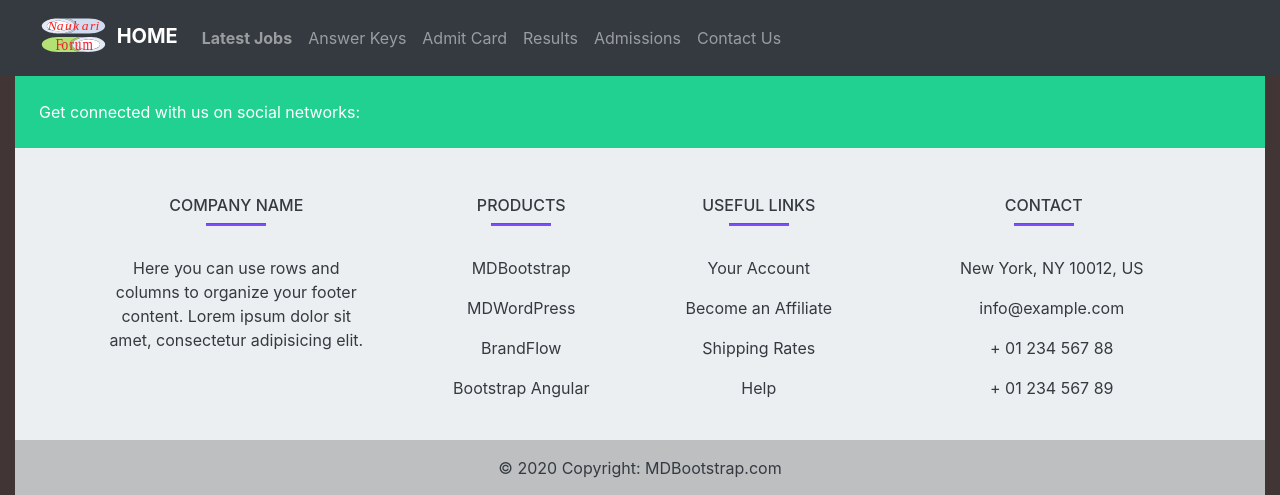
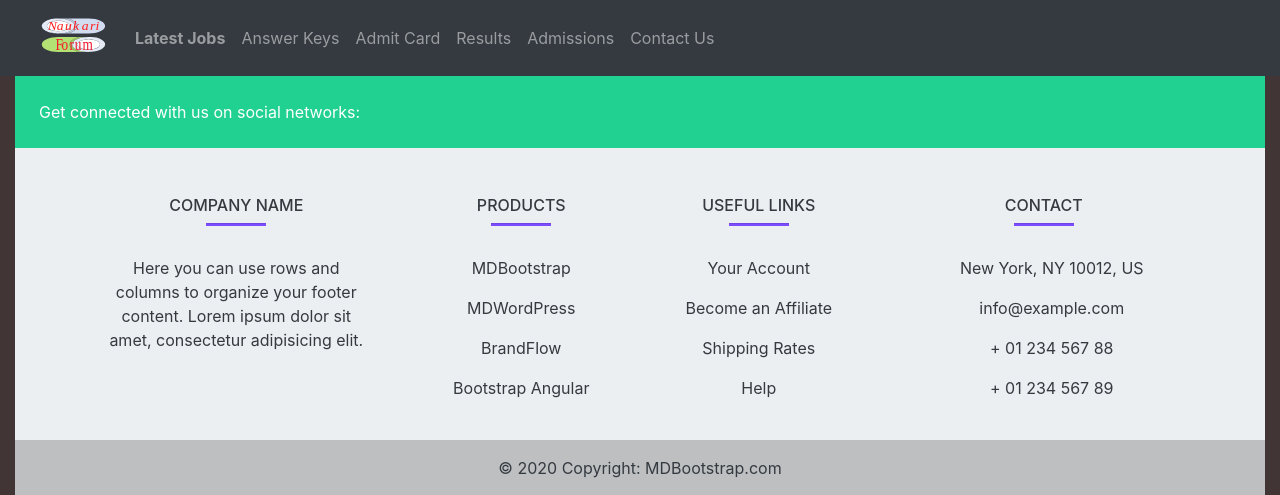
Before and after one commit to amya9/sarkari-naukari, a Flask app: page /admissions in a window 1280 px wide. Shown: the top 495 px of the page. Run offline with Flask 2, Linux system fonts and the light colour scheme; some libraries are stand-ins or nearby versions.

Commit message:
UI updated

```diff
--- a/templates/base.html
+++ b/templates/base.html
@@ -21,8 +21,8 @@
         <div class="container-fluid">
           <a class="navbar-brand" href="{{url_for('home_page')}}">
             <img src="/static/logo1.svg" alt="Home" width="80" height="50" lass="d-inline-block align-text-top">
-           <b> HOME </b>
-            </a>
+
+          </a>
           <button class="navbar-toggler" type="button" data-bs-toggle="collapse" data-bs-target="#navbarSupportedContent" aria-controls="navbarSupportedContent" aria-expanded="false" aria-label="Toggle navigation">
             <span class="navbar-toggler-icon"></span>
           </button>
```
